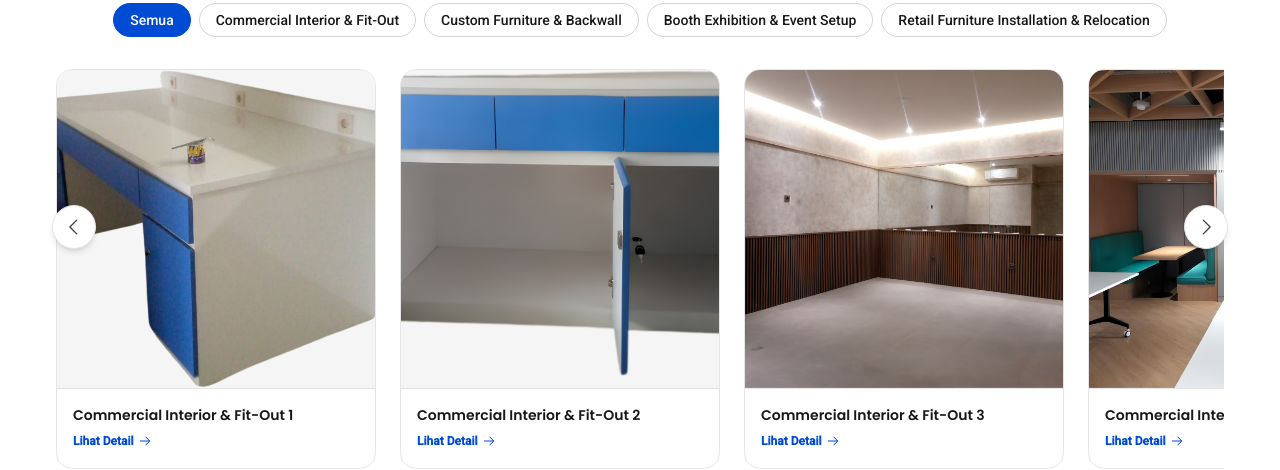
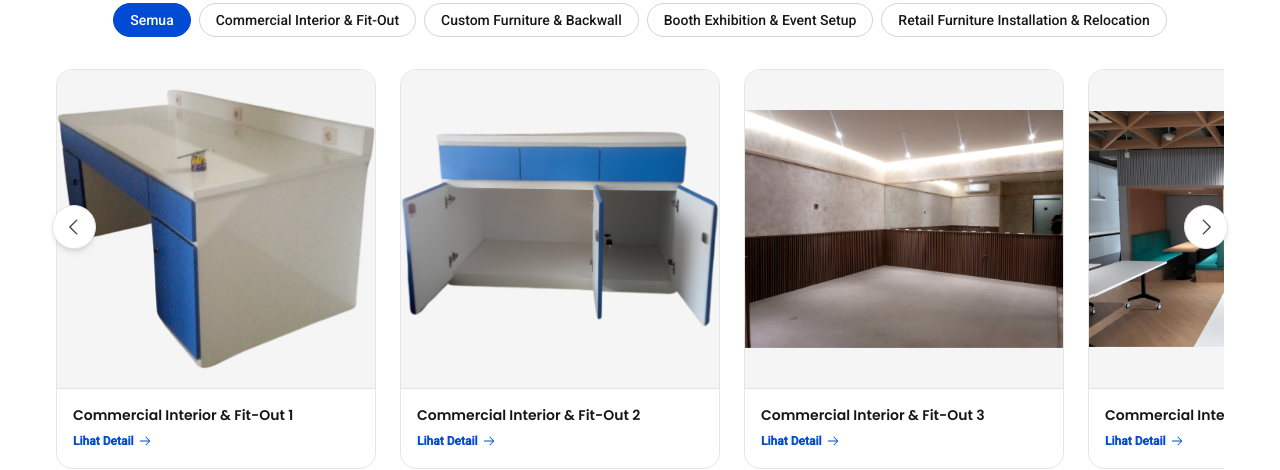
Before and after one commit to dedengine/kovaa-company-profile, a Next.js app in the folder website/: page / in a window 1280 px wide. Shown: the part 3077-3547 px from the top of the page. Built offline with nearby package versions, Linux system fonts and the light colour scheme.

Commit message:
fix: show portfolio product images without cropping
Use object-contain for product cards and detail images so mixed-ratio Commercial Interior & Fit-Out photos display in full inside the existing square containers.

```diff
--- a/website/components/product-detail.tsx
+++ b/website/components/product-detail.tsx
@@ -45,7 +45,7 @@ export function ProductDetail({ product }: { product: Product }) {
             alt={product.alt[lang]}
             fill
             sizes="(max-width: 768px) 100vw, 50vw"
-            className="object-cover"
+            className="object-contain"
             priority
           />
         </div>
--- a/website/components/products.tsx
+++ b/website/components/products.tsx
@@ -99,7 +99,7 @@ export function Products() {
                   alt={p.alt[lang]}
                   fill
                   sizes="(max-width: 640px) 72vw, 320px"
-                  className="object-cover transition-transform duration-300 group-hover:scale-105 motion-reduce:transition-none motion-reduce:group-hover:transform-none"
+                  className="object-contain transition-transform duration-300 group-hover:scale-105 motion-reduce:transition-none motion-reduce:group-hover:transform-none"
                 />
               </span>
               <span className="block border-t border-neutral-200 p-4 dark:border-neutral-800">
```
